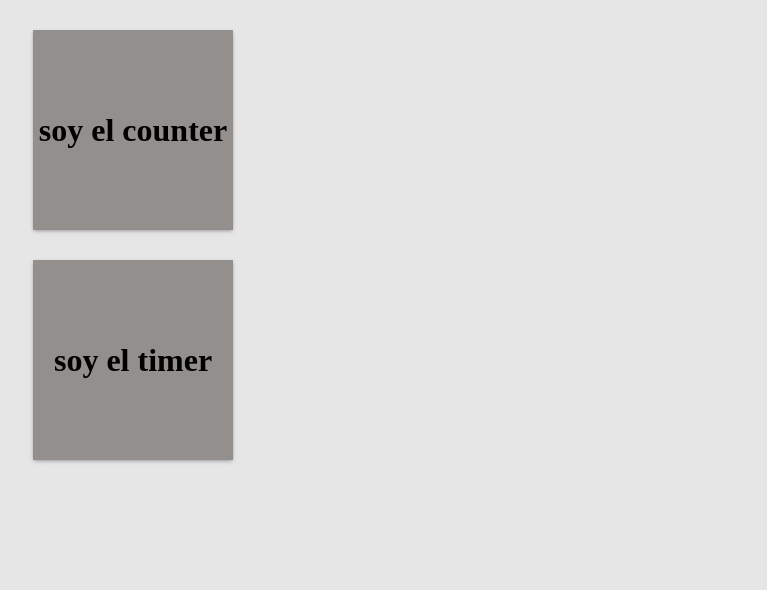
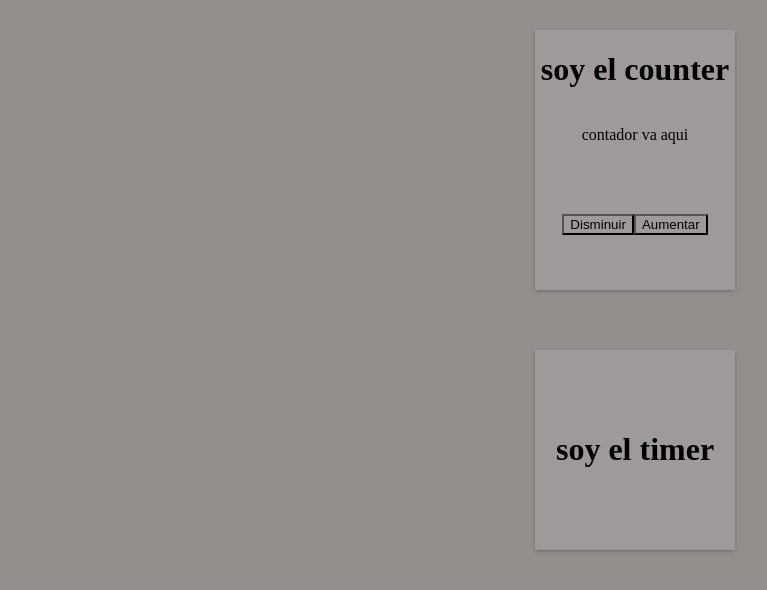
Before and after one commit to anudsa/Contador_temporizador, a plain HTML site: page index.html in a window 1280 px wide. Shown: the whole page, without its empty margins (5-772 px from the left). Drawn offline with Linux system fonts and the light colour scheme.

Commit message:
Se ponen botones

```diff
--- a/index.html
+++ b/index.html
@@ -10,6 +10,14 @@
 <body>
         <div class="counter_container">
             <h1>soy el counter</h1>
+            <p id="contador">contador va aqui</p>
+            <div class="buttons">
+                <button> Disminuir </button>
+                <button> Aumentar </button>
+            </div>
+
+
+
         </div>
 
 
--- a/styles/main.css
+++ b/styles/main.css
@@ -1,9 +1,16 @@
 body{
-    background-color: rgb(230, 230, 230);
+    background-color: rgb(146, 143, 140);
+    margin: 0;
+    padding: 0;
+    display: flex;
+    flex-direction: column;
+    justify-content: center;
+    align-items: center;
+    text-align: center;
 }
 
-.counter_container, .timer_container {
-    background-color: rgb(146, 143, 140);
+.counter_container, .timer_container{
+    background-color: rgb(160, 153, 153);
     margin: 30px;
     display: flex;
     flex-direction: column;
@@ -13,3 +20,17 @@ body{
     min-height: 200px;
     box-shadow: rgba(50, 50, 93, 0.25) 0px 2px 5px -1px, rgba(0, 0, 0, 0.3) 0px 1px 3px -1px;
 }
+
+.buttons{
+    background-color: rgb(160, 153, 153);
+    margin: 15px;
+    display: flex;
+    flex-direction: row;
+    justify-content: center;
+    align-items: center;
+    width: 200px;
+    min-height: 100px;
+}
+button{
+    background-color: rgb(160, 153, 153);
+}
```
